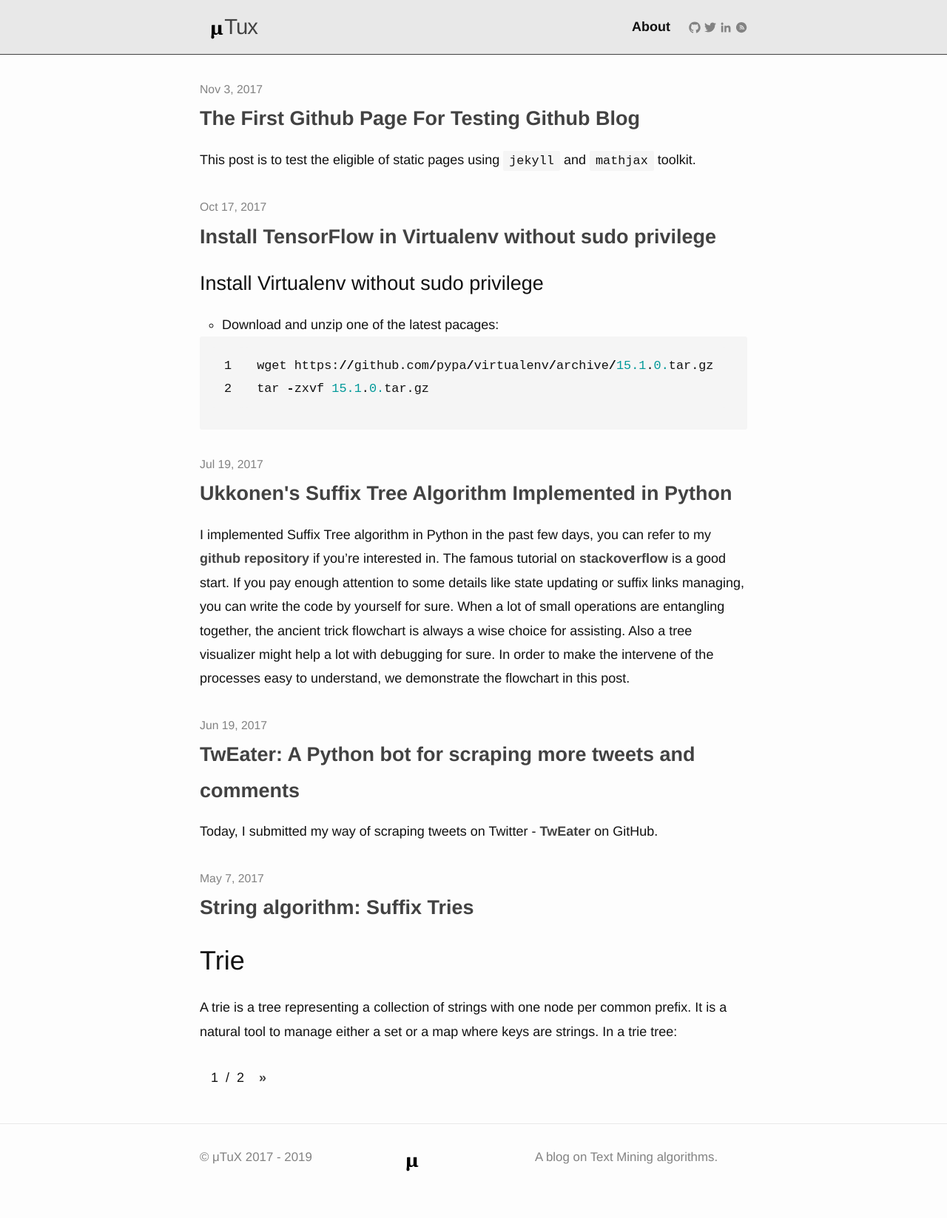
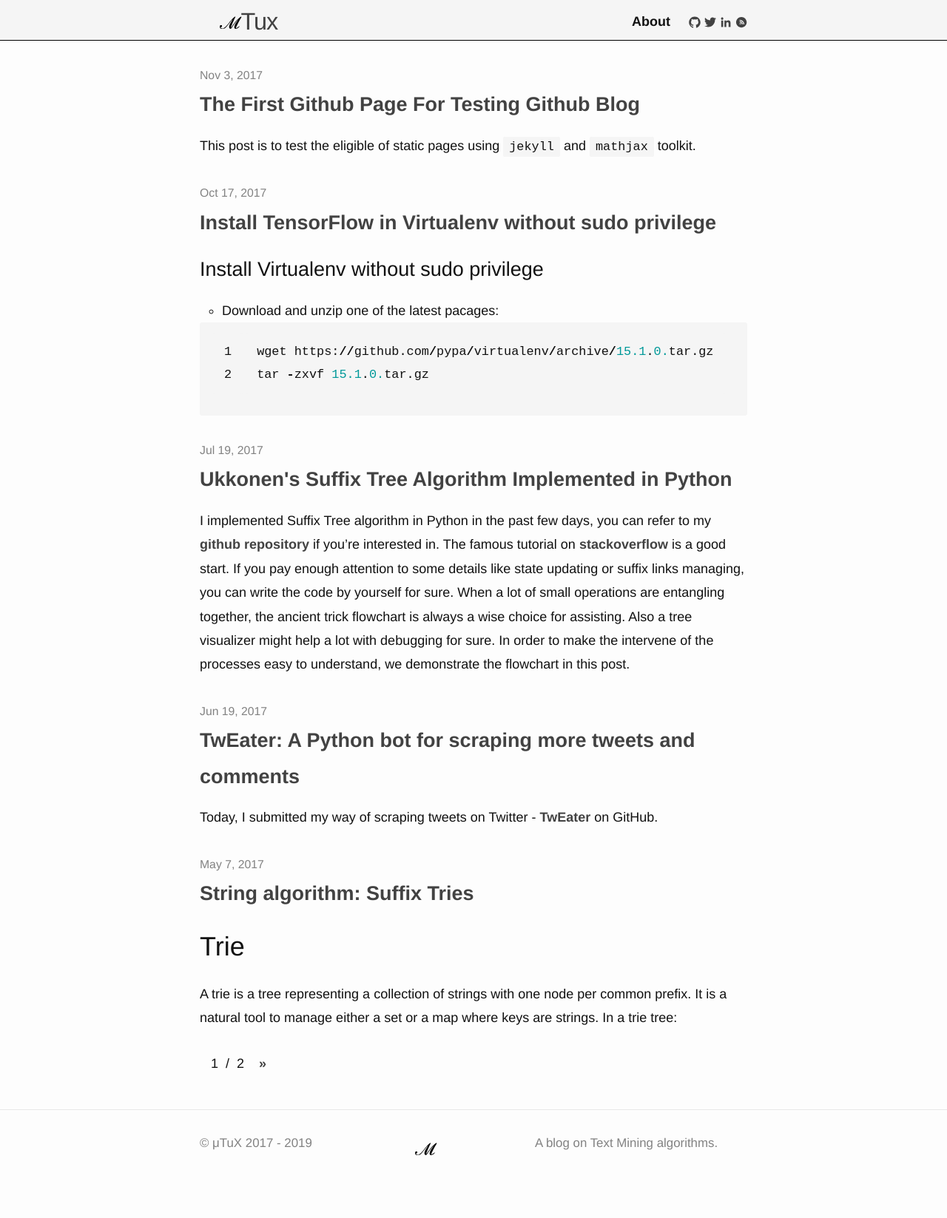
Before and after one commit to mutux/mutux.github.io, a Jekyll site: the page built from index.html, in a window 1280 px wide. Shown: the whole page at 74% size. Built offline with Jekyll 4.4.1, drawn with Linux system fonts in a browser that asks for light colours; the list of posts is cut into pages by our own code.

Commit message:
style tune

```diff
--- a/_includes/logo.html
+++ b/_includes/logo.html
@@ -1 +1 @@
-<span style="position: relative; left: 10px; top: 10px;">{% include mutux.svg %}</span>
+<span style="position: relative; left: 20px; top: 5px;">{% include mutux-b.svg %}</span>
--- a/_sass/minima/_base.scss
+++ b/_sass/minima/_base.scss
@@ -201,7 +201,7 @@
   vertical-align: middle;
 
   path {
-    fill: $grey-color;
+    fill: $grey-color-dark;
   }
 }
 
--- a/_sass/minima/_layout.scss
+++ b/_sass/minima/_layout.scss
@@ -3,18 +3,19 @@
  */
 .site-header {
   border-top: 0px solid $grey-color-dark;
-  border-bottom: 1px solid $grey-color-dark;
-  min-height: $spacing-unit * 1.865;
-  background-color: $grey-color-light;
+  border-bottom: 1px solid black;
+  min-height: $spacing-unit * 1.8;
+  max-height: $spacing-unit * 1.8;
+  background-color: $grey-color-lighter;
 
   // Positioning context for the mobile navigation icon
   position: relative;
 }
 
 .site-title {
-  @include relative-font-size(1.625);
-  font-weight: 300;
-  line-height: $base-line-height * $base-font-size * 2.25;
+  @include relative-font-size(1.8);
+  font-weight: 200;
+  line-height: $base-line-height * $base-font-size * 1.8;
   letter-spacing: -1px;
   margin-bottom: 0;
   float: left;
@@ -27,7 +28,7 @@
 
 .site-nav {
   float: right;
-  line-height: $base-line-height * $base-font-size * 2.25;
+  line-height: $base-line-height * $base-font-size * 1.8;
 
   .nav-trigger {
       display: none;
@@ -39,6 +40,7 @@
 
   .page-link {
     color: $text-color;
+    // color: $grey-color-lighter;
     line-height: $base-line-height;
 
     // Gaps between nav items, but not on the last one
@@ -52,7 +54,7 @@
     top: 9px;
     right: $spacing-unit / 2;
     background-color: $background-color;
-    border: 1px solid $grey-color-light;
+    border: 1px solid $grey-color-dark;
     border-radius: 5px;
     text-align: right;
 
```
Also changed, not shown: _includes/mutux-b.svg (added), favicon.ico.
